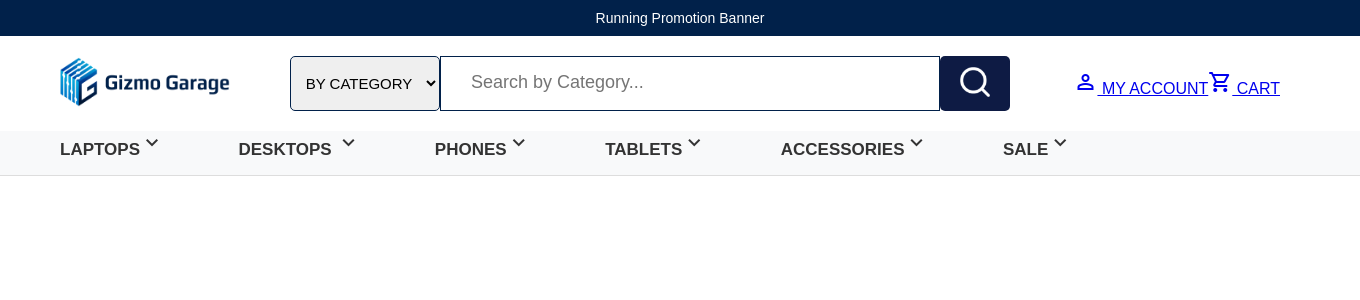
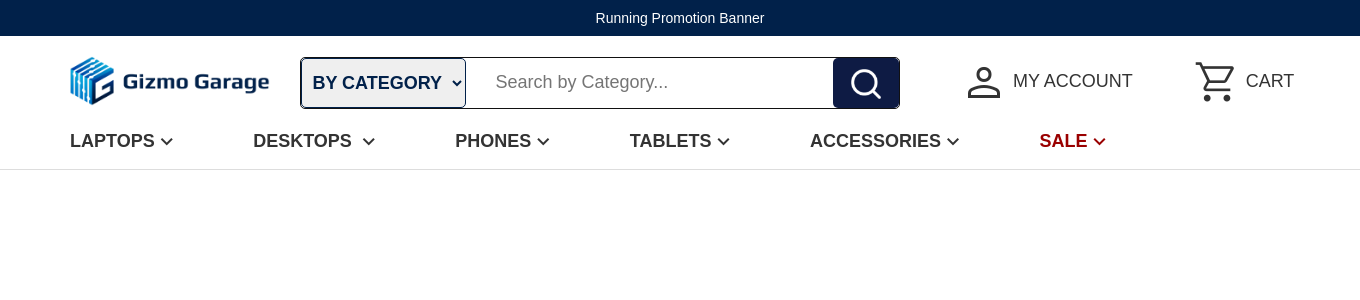
Before and after one commit to Sai25234/Gizmo-Garage-IE4727, a PHP site: page / in a window 1360 px wide. Shown: the top 300 px of the page. Run offline with PHP 8.4, Linux system fonts and the light colour scheme.

Commit message:
updated css

```diff
--- a/css/main.css
+++ b/css/main.css
@@ -9,7 +9,7 @@ body {
 }
 
 header {
-  background-color: #f8f9fa;
+  background-color: white;
   border-bottom: 1px solid #ddd;
 }
 
@@ -31,8 +31,8 @@ header {
 }
 
 .logo img {
-  margin-left: 40px;
-  width: 170px;
+  margin-left: 50px;
+  width: 200px;
   height: 50px;
 }
 
@@ -40,38 +40,42 @@ header {
   display: flex;
   align-items: center;
   flex: 1;
-  margin: 0 20px;
+  margin: 0 30px;
+  border: 1px solid #111 ;
+  border-radius: 5px;
+  max-width: 600px;
 }
 
 .search-bar select {
-  margin-left: 40px;
-  height: 55px;
-  width: 150px;
-  font-size: 15px;
+  margin-left: 0px;
+  height: 50px;
+  width: 180px;
+  font-size: 18px;
+  font-weight: 600;
   text-align: center;
   border: 1px solid #01214A ;
+  color: #01214A;
   border-radius: 5px;
 }
 
 .search-bar input {
-  width: 500px;
-  height: 55px;
+  width: 400px;
+  height: 50px;
   align-items: center;
+  border: 0;
+  padding-left: 30px;
+  font-size: 16px;
+}
 
-  border: 1px solid #01214A;
-
-
-}
 .search-bar input::placeholder {
   text-align: left;
   font-size: 18px;
-  padding-left: 30px;
 }
 
 .search-bar button {
   padding: 6px 10px;
   background-color: #0e1b44;
-  height: 55px;
+  height: 50px;
   width: 70px;
   border: none;
   border-radius: 5px;
@@ -82,26 +86,47 @@ header {
 .account-cart {
   display: flex;
   align-items: center;
+  padding: 0 30px;
+}
+
+.account-cart a {
+  text-decoration: none;
+  font-size: 18px;
+  font-weight: 500;
+  color: #333;
+}
+
+.account-cart .material-symbols-outlined{
+  font-size: 48px;
+  font-variation-settings:
+  'FILL' 0,
+  'wght' 400,
+  'GRAD' 0,
+  'opsz' 48
+}
+
+
+.account-link {
+  width: max-content;
+  height: 50px;
   margin-right: 60px;
 }
 
-
-
-.account-link img {
-  width: 130px;
-  height: 55px;
-  margin-right: 60px;
-
+.cart-link {
+  width: max-content;
+  height: 50px;
+  margin-right: 30px;
+  vertical-align: middle;
 }
 
-.cart-link img {
-  width: 100px;
-  height: 60px;
+.cart-link .material-symbols-outlined{
+  font-variation-settings:
+  'wght' 350
 }
 
 .nav-bar {
-  background-color: #f8f9fa;
-  margin-left: 5px;
+  background-color: #fff;
+  margin-left: 15px;
   text-align: left;
   padding-bottom: 15px;
 }
@@ -109,13 +134,20 @@ header {
 .nav-bar a {
   margin: 0 15px;
   text-decoration: none;
-  font-size: 17px;
+  font-size: 18px;
+  font-weight: 600;
   color: #333;
   padding-left: 40px;
-
-  font-weight: bold;
 }
 
-.sale-link {
-  color: red;
+a:hover{
+  color: #003274;
 }
+
+.material-symbols-outlined {
+  vertical-align: middle;
+}
+
+a.sale-link {
+  color: #9A0000;
+}
```
